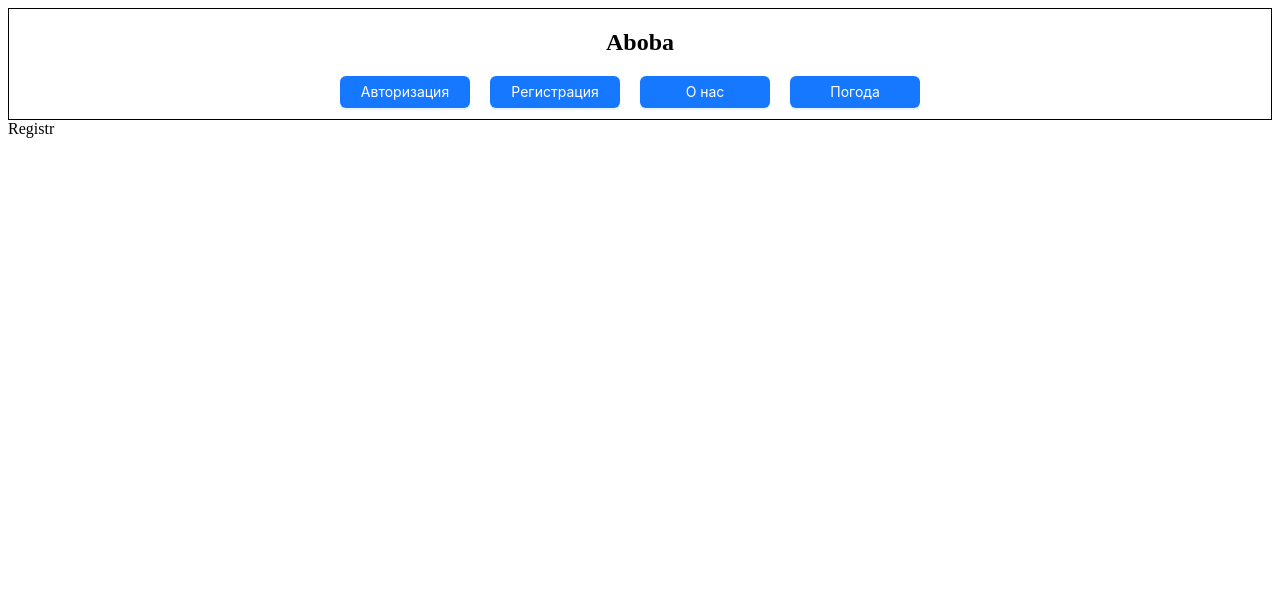
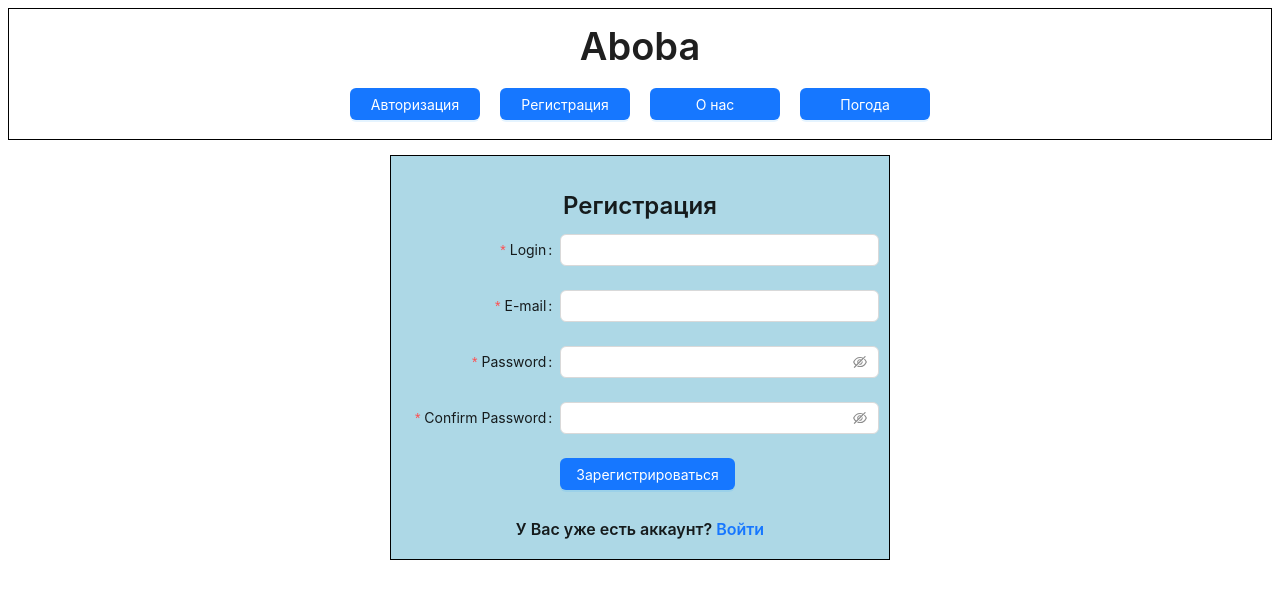
Before and after one commit to G3KT4R/first_attestat, a React (Create React App) app: page /registration in a window 1280 px wide. Shown: the top 598 px of the page. Built offline with nearby package versions, Linux system fonts and the light colour scheme.

Commit message:
feat: validation in registration

```diff
--- a/src/components/Header/Header.js
+++ b/src/components/Header/Header.js
@@ -1,23 +1,25 @@
 import { Link } from "react-router-dom";
 import Styles from "./header.module.css";
-import { Button } from "antd";
+import { Button, Typography } from "antd";
 export const Header = () => {
   return (
     <>
       <div className={Styles.wrapper}>
-        <h2>Aboba</h2>
-        <Button className={Styles.item} type="primary">
-          <Link to="/login">Авторизация</Link>
-        </Button>
-        <Button className={Styles.item} type="primary">
-          <Link to="/registration">Регистрация</Link>
-        </Button>
-        <Button className={Styles.item} type="primary">
-          <Link to="/about-us">О нас</Link>
-        </Button>
-        <Button className={Styles.item} type="primary">
-          <Link to="/weather">Погода</Link>
-        </Button>
+        <Typography.Title level={1}>Aboba</Typography.Title>
+        <div>
+          <Link className={Styles.item} to="/login">
+            <Button type="primary">Авторизация</Button>
+          </Link>
+          <Link className={Styles.item} to="/registration">
+            <Button type="primary">Регистрация</Button>
+          </Link>
+          <Link className={Styles.item} to="/about-us">
+            <Button type="primary">О нас</Button>
+          </Link>
+          <Link className={Styles.item} to="/weather">
+            <Button type="primary">Погода</Button>
+          </Link>
+        </div>
       </div>
     </>
   );
--- a/src/components/Header/header.module.css
+++ b/src/components/Header/header.module.css
@@ -2,10 +2,22 @@
   width: auto;
   height: 100px;
   border: 1px solid black;
-  text-align: center;
-  padding-bottom: 10px;
+  display: flex;
+  flex-direction: column;
+  align-items: center;
+  justify-content: center;
+  padding-bottom: 30px;
 }
+
 .item {
   width: 130px;
   margin-right: 20px;
 }
+
+.item:last-child {
+  margin-right: 0;
+}
+
+.item button {
+  width: 130px;
+}
--- a/src/pages/AboutUsPage/AboutUsPage.js
+++ b/src/pages/AboutUsPage/AboutUsPage.js
@@ -1,3 +1,4 @@
+import { Image } from "antd";
 import { Header } from "../../components/Header/Header";
 import Style from "../AboutUsPage/aboutUsPage.module.css";
 
@@ -7,7 +8,7 @@ export const AboutUsPage = () => {
       <Header />
       <div className={Style.wrapper}>
         <h2>О нас</h2>
-        <p className={Style.text}>
+        <p>
           Lorem ipsum dolor sit amet consectetur, adipisicing elit. Deleniti
           dolor perferendis id, possimus nesciunt libero quibusdam blanditiis
           architecto explicabo accusamus corporis fugit aut ut quo voluptatibus
@@ -15,7 +16,7 @@ export const AboutUsPage = () => {
           nobis distinctio et atque voluptates unde, provident vero dolorem
           maiores architecto impedit! Hic vitae mollitia maxime?
         </p>
-        <p className={Style.text}>
+        <p>
           Lorem ipsum dolor sit amet consectetur, adipisicing elit. Deleniti
           dolor perferendis id, possimus nesciunt libero quibusdam blanditiis
           architecto explicabo accusamus corporis fugit aut ut quo voluptatibus
@@ -23,7 +24,9 @@ export const AboutUsPage = () => {
           nobis distinctio et atque voluptates unde, provident vero dolorem
           maiores architecto impedit! Hic vitae mollitia maxime?
         </p>
-        <img src="https://placehold.co/500" className={Style.image}></img>
+        <div className={Style.image}>
+          <Image src="./1.png" width={500} />
+        </div>
       </div>
     </>
   );
--- a/src/pages/AboutUsPage/aboutUsPage.module.css
+++ b/src/pages/AboutUsPage/aboutUsPage.module.css
@@ -2,13 +2,9 @@
   padding: 10px;
   border: 1px solid black;
   text-align: center;
-}
-
-.text {
-  border: 1px solid black;
+  margin-top: 10px;
 }
 
 .image {
-  width: 500px;
-  height: 500px;
+  text-align: center;
 }
--- a/src/pages/LoginPage/LoginPage.js
+++ b/src/pages/LoginPage/LoginPage.js
@@ -1,10 +1,28 @@
 import { Header } from "../../components/Header/Header";
+import Styles from "../LoginPage/loginPage.module.css";
+import { Input, Typography, Button } from "antd";
 
 export const LoginPage = () => {
   return (
     <>
       <Header />
-      <div>Login</div>
+      <form className={Styles.wrapper}>
+        <Typography.Title level={3}>Авторизация</Typography.Title>
+        <Typography.Title level={5} className={Styles.left}>
+          Логин
+        </Typography.Title>
+        <Input size="small"></Input>
+        <Typography.Title level={5} className={Styles.left}>
+          Пароль
+        </Typography.Title>
+        <Input.Password size="small"></Input.Password>
+        <div></div>
+        <div>
+          <Button type="primary" className={Styles.button}>
+            Войти
+          </Button>
+        </div>
+      </form>
     </>
   );
 };
--- /dev/null
+++ b/src/pages/LoginPage/loginPage.module.css
@@ -0,0 +1,18 @@
+.wrapper {
+  padding: 10px;
+  width: 300px;
+  border: 1px solid black;
+  text-align: center;
+  margin-top: 100px;
+  display: block;
+  margin-left: auto;
+  margin-right: auto;
+}
+
+.button {
+  margin-top: 15px;
+}
+
+.left {
+  text-align: left;
+}
--- a/src/pages/RegistrationPage/RegistrationPage.js
+++ b/src/pages/RegistrationPage/RegistrationPage.js
@@ -1,10 +1,174 @@
 import { Header } from "../../components/Header/Header";
+import Styles from "../RegistrationPage/registrationPage.module.css";
+import { Link } from "react-router-dom";
+import { Input, Button, Form, Typography } from "antd";
 
 export const RegistrationPage = () => {
+  const [form] = Form.useForm();
+
+  const tailFormItemLayout = {
+    wrapperCol: {
+      xs: {
+        span: 24,
+        offset: 0,
+      },
+      sm: {
+        span: 16,
+        offset: 8,
+      },
+    },
+  };
+
+  const formItemLayout = {
+    labelCol: {
+      xs: {
+        span: 24,
+      },
+      sm: {
+        span: 8,
+      },
+    },
+    wrapperCol: {
+      xs: {
+        span: 24,
+      },
+      sm: {
+        span: 16,
+      },
+    },
+  };
   return (
     <>
       <Header />
-      <div>Registr</div>
+
+      <Form form={form} {...formItemLayout} className={Styles.wrapper}>
+        <Typography.Title level={3} className={Styles.center}>
+          Регистрация
+        </Typography.Title>
+        <Form.Item
+          name="login"
+          label="Login"
+          rules={[
+            {
+              required: true,
+              message: "Please input your login!",
+            },
+            {
+              validator: (_, value) => {
+                if (value === "") {
+                  return Promise.reject();
+                } else if (/^[a-zA-Z0-9]+$/.test(value)) {
+                  return Promise.resolve();
+                } else {
+                  return Promise.reject(
+                    "Login should include numbers and latin letters only"
+                  );
+                }
+              },
+            },
+          ]}
+        >
+          <Input />
+        </Form.Item>
+
+        <Form.Item
+          name="email"
+          label="E-mail"
+          rules={[
+            {
+              type: "email",
+              message: "The input is not valid E-mail!",
+            },
+            {
+              required: true,
+              message: "Please input your E-mail!",
+            },
+          ]}
+        >
+          <Input />
+        </Form.Item>
+
+        <Form.Item
+          name="password"
+          label="Password"
+          rules={[
+            {
+              required: true,
+              message: "Please input your password!",
+            },
+            {
+              validator: (_, value) => {
+                if (value === "") {
+                  return Promise.reject();
+                } else if (/^[a-z]+$/.test(value)) {
+                  return Promise.resolve();
+                } else {
+                  return Promise.reject(
+                    "Password should include low latin letters only"
+                  );
+                }
+              },
+            },
+          ]}
+          hasFeedback
+        >
+          <Input.Password />
+        </Form.Item>
+
+        <Form.Item
+          name="confirm"
+          label="Confirm Password"
+          dependencies={["password"]}
+          hasFeedback
+          rules={[
+            {
+              required: true,
+              message: "Please confirm your password!",
+            },
+            ({ getFieldValue }) => ({
+              validator(_, value) {
+                if (!value || getFieldValue("password") === value) {
+                  return Promise.resolve();
+                }
+                return Promise.reject(
+                  new Error("The new password that you entered do not match!")
+                );
+              },
+            }),
+          ]}
+        >
+          <Input.Password />
+        </Form.Item>
+        <Form.Item {...tailFormItemLayout}>
+          <Button type="primary" htmlType="submit">
+            Зарегистрироваться
+          </Button>
+        </Form.Item>
+        {/* <Typography.Title level={3} className={Styles.center}>
+            Регистрация
+          </Typography.Title>
+          <Typography.Title level={5}>Логин</Typography.Title>
+          <Input size="small"></Input>
+          <Typography.Title level={5}>Email</Typography.Title>
+          <Input size="small"></Input>
+          <Typography.Title level={5}>Пароль</Typography.Title>
+          <Input.Password size="small"></Input.Password>
+          <Typography.Title level={5}>Повтор пароля</Typography.Title>
+          <Input.Password size="small"></Input.Password>
+          <div className={Styles.center}>
+            <Button type="primary">Зарегистрироваться</Button>
+          </div>
+          <form className={Styles.center}>
+            <Typography.Title level={5}>
+              У Вас уже есть аккаунт? <Link to="/login">Войти</Link>
+            </Typography.Title>
+          </form> */}
+        <form className={Styles.center}>
+          <Typography.Title level={5}>
+            У Вас уже есть аккаунт? <Link to="/login">Войти</Link>
+          </Typography.Title>
+        </form>
+      </Form>
     </>
   );
 };
--- /dev/null
+++ b/src/pages/RegistrationPage/registrationPage.module.css
@@ -0,0 +1,31 @@
+.wrapper {
+  padding: 10px;
+  width: 500px;
+  border: 1px solid black;
+  background-color: lightblue;
+  margin-top: 15px;
+  display: block;
+  margin-left: auto;
+  margin-right: auto;
+}
+
+.center {
+  text-align: center;
+}
+
+.button {
+  display: flex;
+}
+/* .message {
+  font-size: 20px;
+  height: 30px;
+  margin: 10px 0 20px 0;
+}
+
+.error {
+  color: orange;
+}
+
+.success {
+  color: lightgreen;
+} */
--- a/src/pages/WeatherPage/WeatherPage.js
+++ b/src/pages/WeatherPage/WeatherPage.js
@@ -1,9 +1,21 @@
+import { Typography, Input, Button } from "antd";
 import { Header } from "../../components/Header/Header";
+import Styles from "../WeatherPage/weatherPage.module.css";
 
 export const WeatherPage = () => {
   return (
     <>
-      <Header /> <div>Weather</div>
+      <Header />
+      <form className={Styles.wrapper}>
+        <Typography.Title level={3}>Погода в городе ...</Typography.Title>
+        <Typography.Title level={5} className={Styles.left}>
+          Название города
+        </Typography.Title>
+        <Input size="small"></Input>
+        <Button type="primary" className={Styles.button}>
+          Войти
+        </Button>
+      </form>
     </>
   );
 };
--- /dev/null
+++ b/src/pages/WeatherPage/weatherPage.module.css
@@ -0,0 +1,15 @@
+.wrapper {
+  border: 1px solid black;
+  padding: 10px;
+  width: 300px;
+  margin-top: 100px;
+  display: block;
+  margin-left: auto;
+  margin-right: auto;
+}
+.button {
+  margin-top: 15px;
+  display: block;
+  margin-left: auto;
+  margin-right: auto;
+}
```
Also changed, not shown: public/1.png (added).
